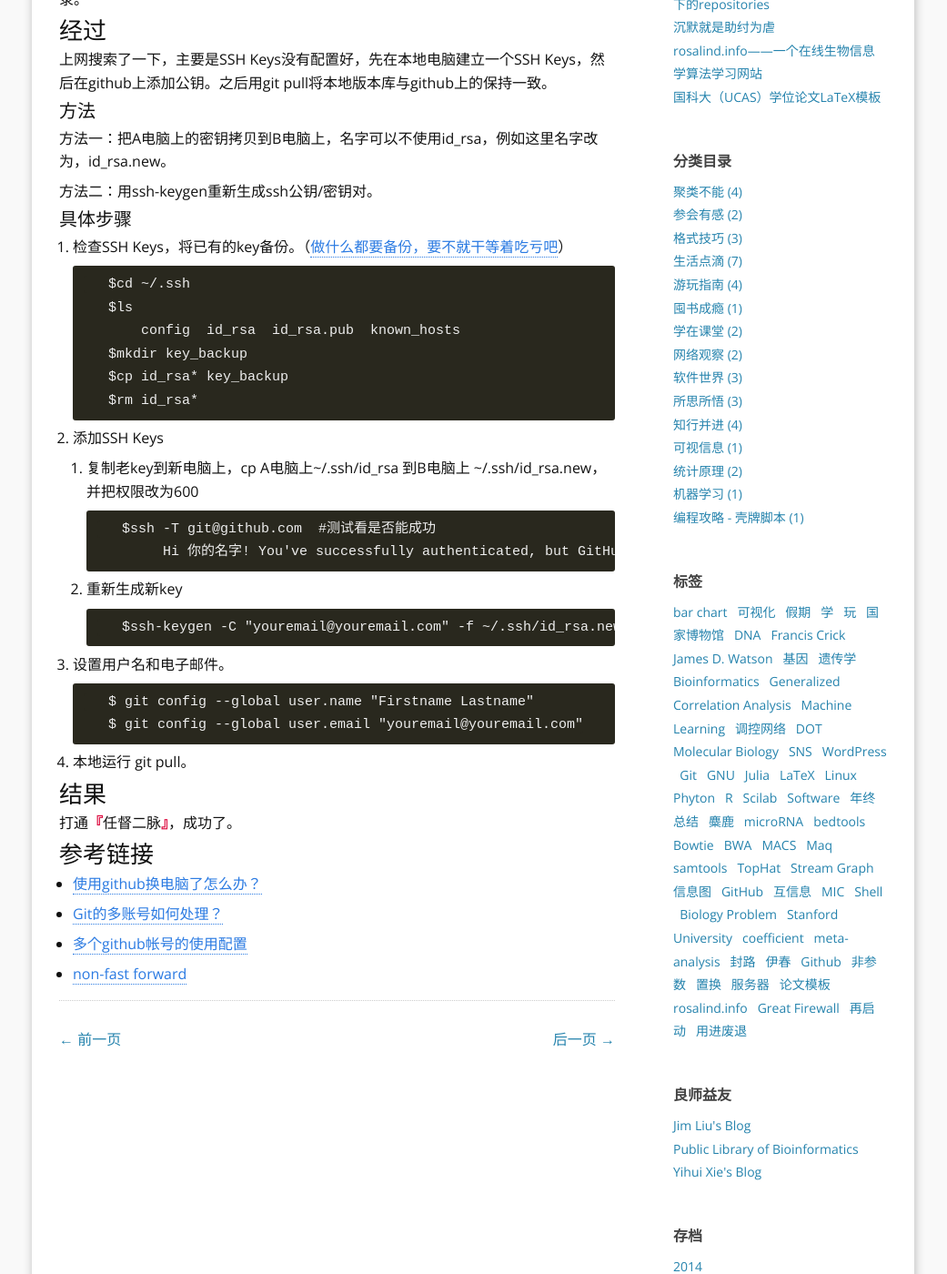
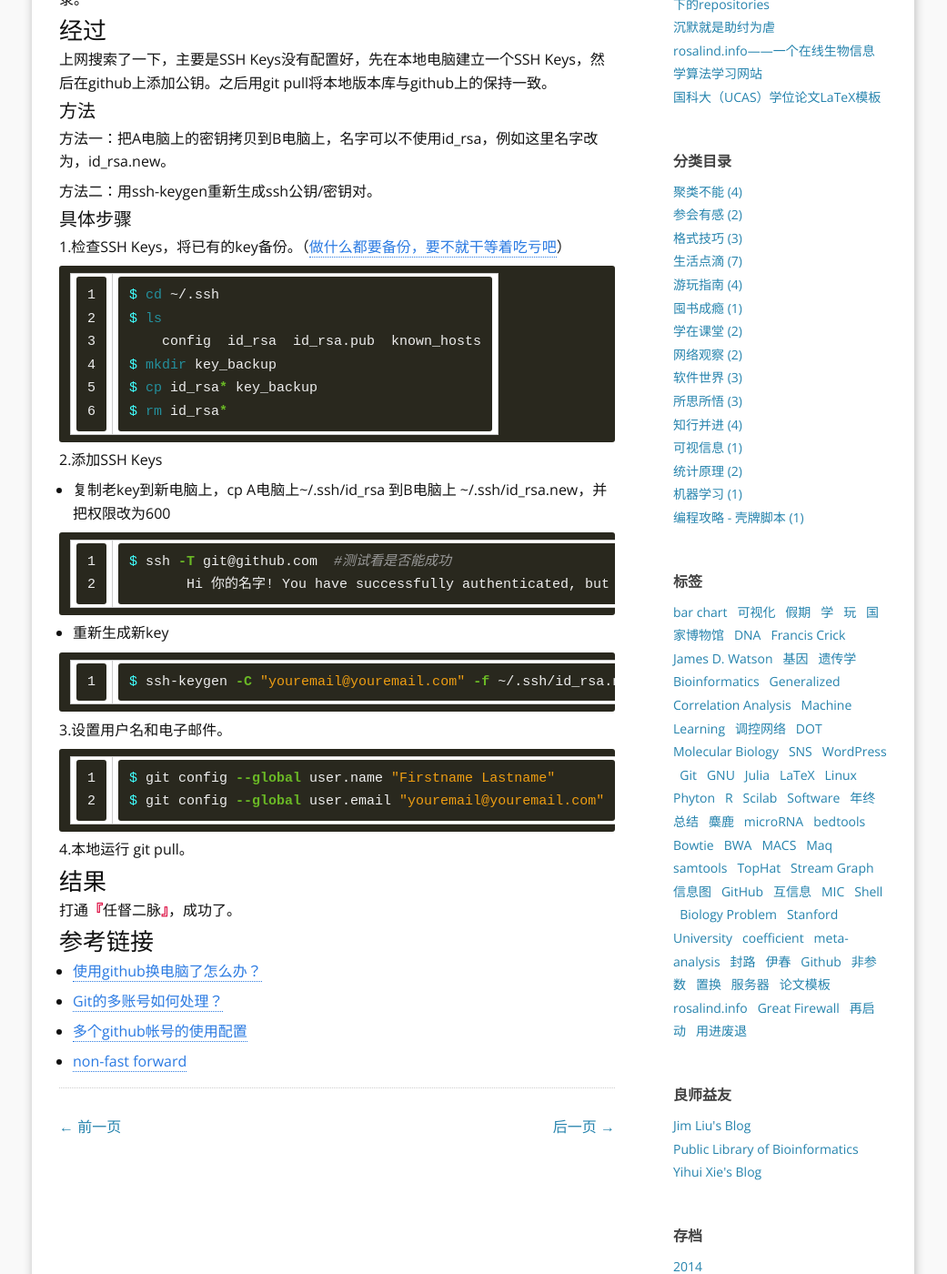
Before and after one commit to yulijia/cn, a Jekyll site: the page built from _posts/2013-02-06-use-one-github-account-on-two-computers.md, in a window 1280 px wide and 1400 px high, scrolled down 457 px. Shown: the whole window at 91% size, without its empty margins (120-1161 px from the left). Built offline with Jekyll 4.4.1, drawn with Linux system fonts in a browser that asks for light colours; comment, search, counter and statistics services are not loaded.

Commit message:
update post, fix format bug

```diff
--- a/_posts/2013-02-06-use-one-github-account-on-two-computers.md
+++ b/_posts/2013-02-06-use-one-github-account-on-two-computers.md
@@ -26,33 +26,40 @@ tags:
 
 ####具体步骤
 
-1. 检查SSH Keys，将已有的key备份。（[做什么都要备份，要不就干等着吃亏吧](http://yulijia.net/en/git/2012/10/09/github-pages.html "all file on your disk folder will be deleted")）
+1.检查SSH Keys，将已有的key备份。（[做什么都要备份，要不就干等着吃亏吧](http://yulijia.net/en/git/2012/10/09/github-pages.html "all file on your disk folder will be deleted")）
 
-          $cd ~/.ssh
-          $ls
-              config  id_rsa  id_rsa.pub  known_hosts
-          $mkdir key_backup
-          $cp id_rsa* key_backup
-          $rm id_rsa*
+{% highlight  Bash shell scripts linenos %}
+$ cd ~/.ssh
+$ ls
+    config  id_rsa  id_rsa.pub  known_hosts
+$ mkdir key_backup
+$ cp id_rsa* key_backup
+$ rm id_rsa*
+{% endhighlight %}
 
-2. 添加SSH Keys
+2.添加SSH Keys
 
-    1. 复制老key到新电脑上，cp A电脑上~/.ssh/id_rsa  到B电脑上 ~/.ssh/id_rsa.new，并把权限改为600
+- 复制老key到新电脑上，cp A电脑上~/.ssh/id_rsa  到B电脑上 ~/.ssh/id_rsa.new，并把权限改为600
 
-              $ssh -T git@github.com  #测试看是否能成功
-                   Hi 你的名字! You've successfully authenticated, but GitHub does not provide shell access.
+{% highlight  Bash shell scripts linenos %}
+$ ssh -T git@github.com  #测试看是否能成功
+       Hi 你的名字! You have successfully authenticated, but GitHub does not provide shell access.
+{% endhighlight %}
 
-    3. 重新生成新key
+- 重新生成新key
 
-              $ssh-keygen -C "youremail@youremail.com" -f ~/.ssh/id_rsa.new
+{% highlight  Bash shell scripts linenos %}
+$ ssh-keygen -C "youremail@youremail.com" -f ~/.ssh/id_rsa.new
+{% endhighlight %}
 
-3. 设置用户名和电子邮件。
+3.设置用户名和电子邮件。
 
+{% highlight  Bash shell scripts linenos %}
+$ git config --global user.name "Firstname Lastname"
+$ git config --global user.email "youremail@youremail.com"
+{% endhighlight %}
 
-          $ git config --global user.name "Firstname Lastname"
-          $ git config --global user.email "youremail@youremail.com"
-
-4. 本地运行 git pull。
+4.本地运行 git pull。
 
 ###结果
 
```
Also changed, not shown: _posts/2011-08-15-how-to-write-a-review.md (+26 -27 lines), _posts/2012-12-27-linux-note.md (+0 -2 lines), _posts/2013-01-11-LaTeX-UCASthesis.md (+2 -0 lines), _posts/2013-01-22-GFW-are-you-nuts.md (+2 -0 lines).
